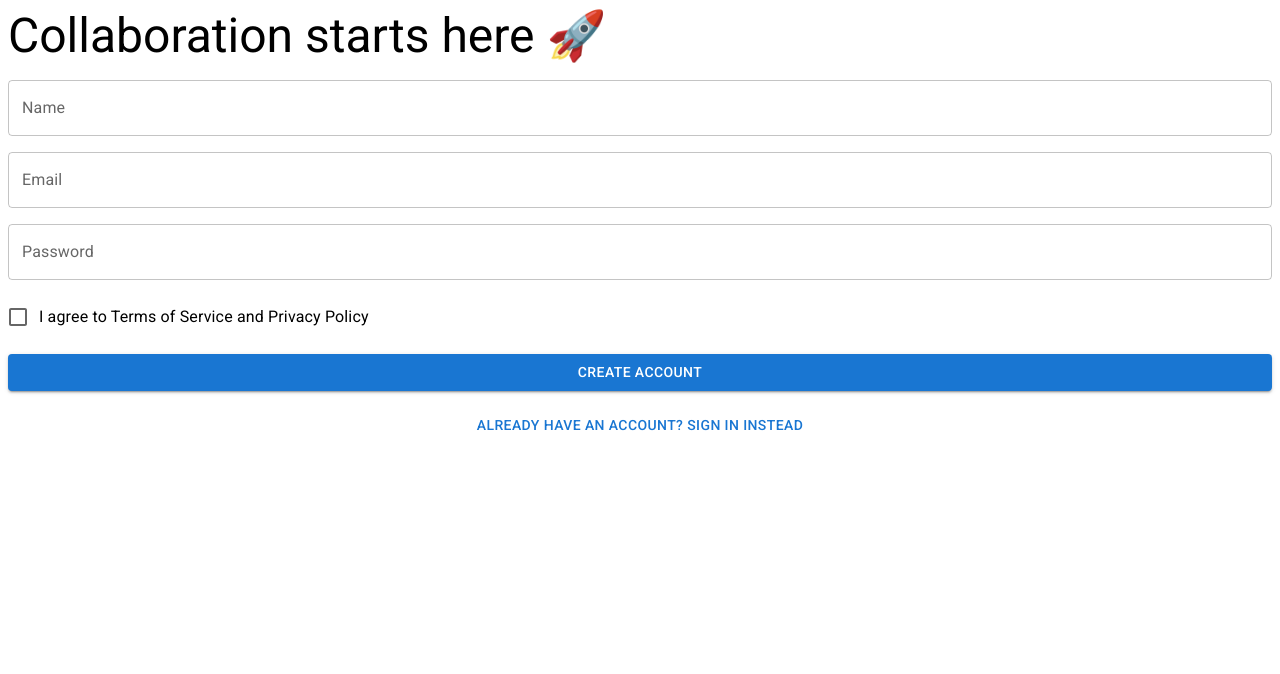
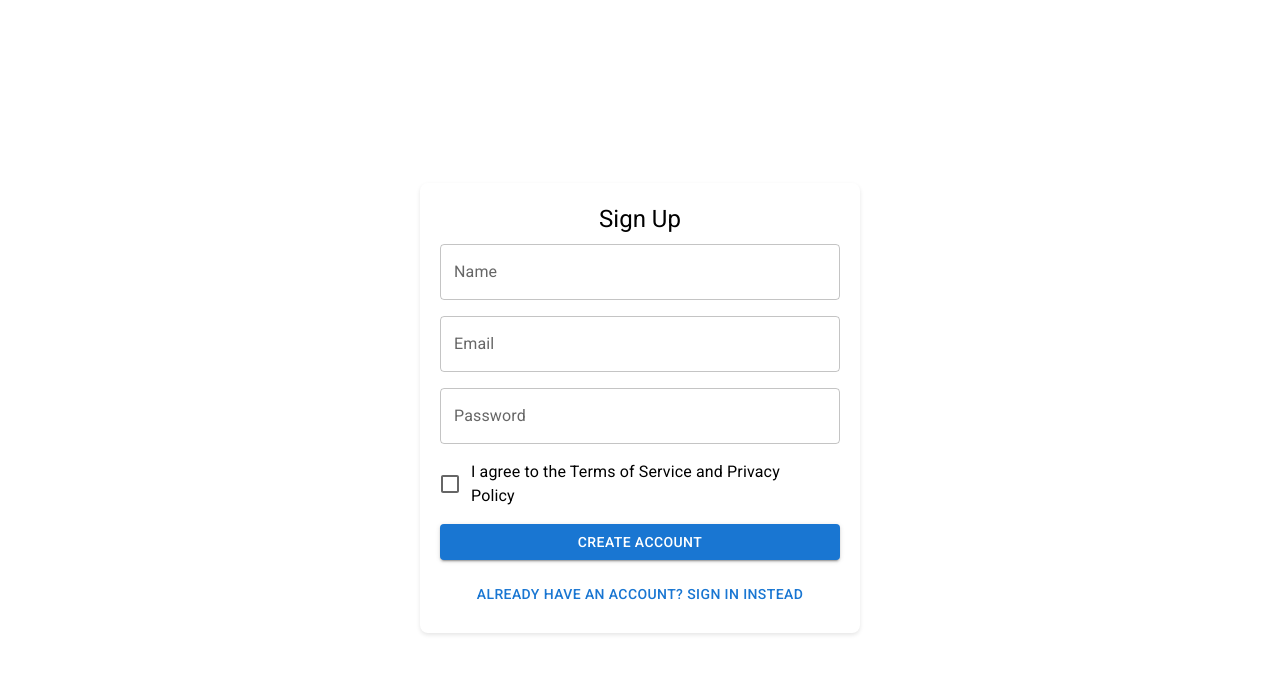
Before and after one commit to zhangsgithub04/joyui1, a React (Create React App) app: page / in a window 1280 px wide. Shown: the top 674 px of the page. Built offline with nearby package versions, Linux system fonts and the light colour scheme.

Commit message:
Update SignUp.tsx

```diff
--- a/src/SignUp.tsx
+++ b/src/SignUp.tsx
@@ -1,5 +1,5 @@
 import React, { useState } from 'react';
-import { Button, TextField, Checkbox, FormControl, FormGroup, FormControlLabel, Typography } from '@mui/material';
+import { Button, TextField, Checkbox, FormControlLabel, Typography } from '@mui/material';
 
 interface FormState {
     name: string;
@@ -30,8 +30,12 @@ function SignUp() {
     };
 
     return (
+        <div style={{ display: 'flex', justifyContent: 'center', alignItems: 'center', minHeight: '100vh' }}>
+            <div style={{ width: '100%', maxWidth: '400px', margin: 'auto', padding: '20px', boxShadow: '0 2px 4px rgba(0, 0, 0, 0.1)', borderRadius: '8px' }}>
+                <Typography variant="h5" component="h1" textAlign="center" gutterBottom>
+                    Sign Up
+                </Typography>
                 <form onSubmit={handleSubmit} style={{ display: 'flex', flexDirection: 'column', gap: '16px' }}>
-      <Typography variant="h3" component="h1">Collaboration starts here 🚀</Typography>
                     <TextField
                         label="Name"
                         name="name"
@@ -52,23 +56,15 @@ function SignUp() {
                         value={formState.password}
                         onChange={handleInputChange}
                     />
-      <FormControl component="fieldset" variant="standard">
-        <FormGroup>
                     <FormControlLabel
-            control={
-              <Checkbox
-                name="termsAgreed"
-                checked={formState.termsAgreed}
-                onChange={handleInputChange}
+                        control={<Checkbox name="termsAgreed" checked={formState.termsAgreed} onChange={handleInputChange} />}
+                        label="I agree to the Terms of Service and Privacy Policy"
                     />
-            }
-            label="I agree to Terms of Service and Privacy Policy"
-          />
-        </FormGroup>
-      </FormControl>
                     <Button type="submit" variant="contained" color="primary">Create Account</Button>
                     <Button variant="text">Already have an account? Sign in instead</Button>
                 </form>
+            </div>
+        </div>
     );
 }
 
```
Lines whose indentation alone changed are shown as unchanged.
